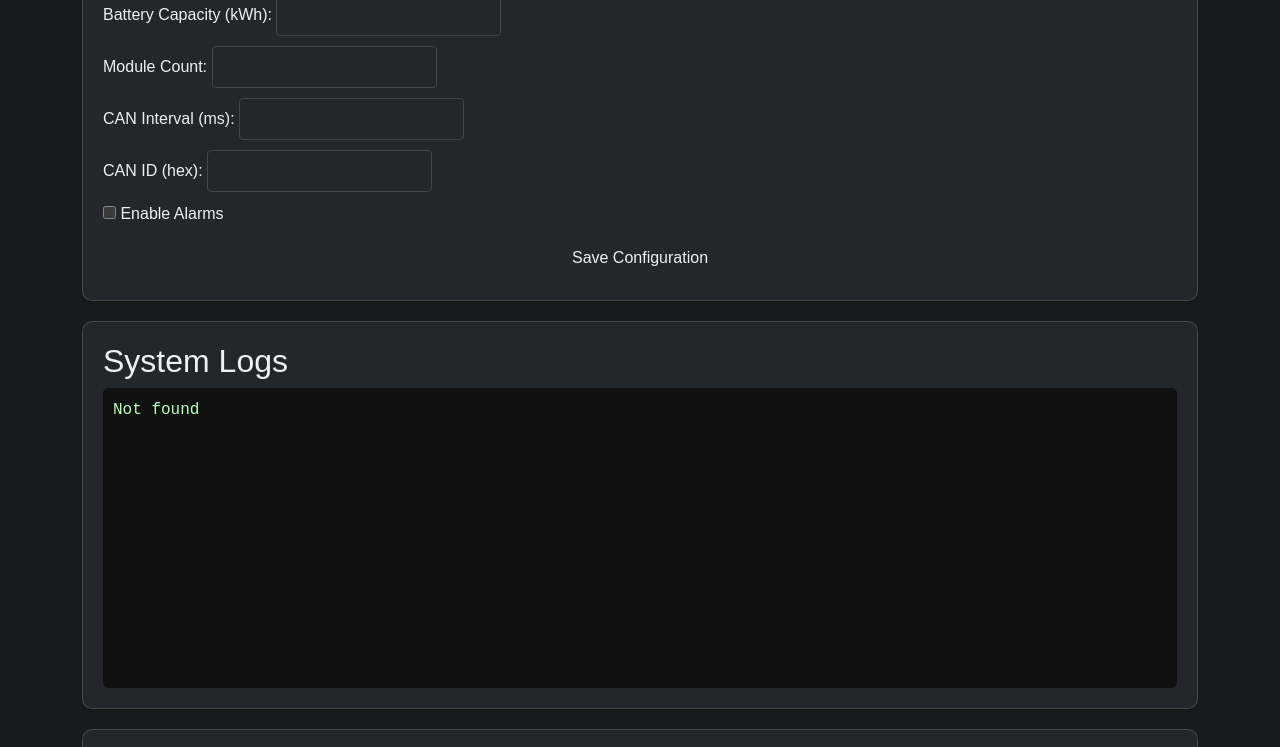
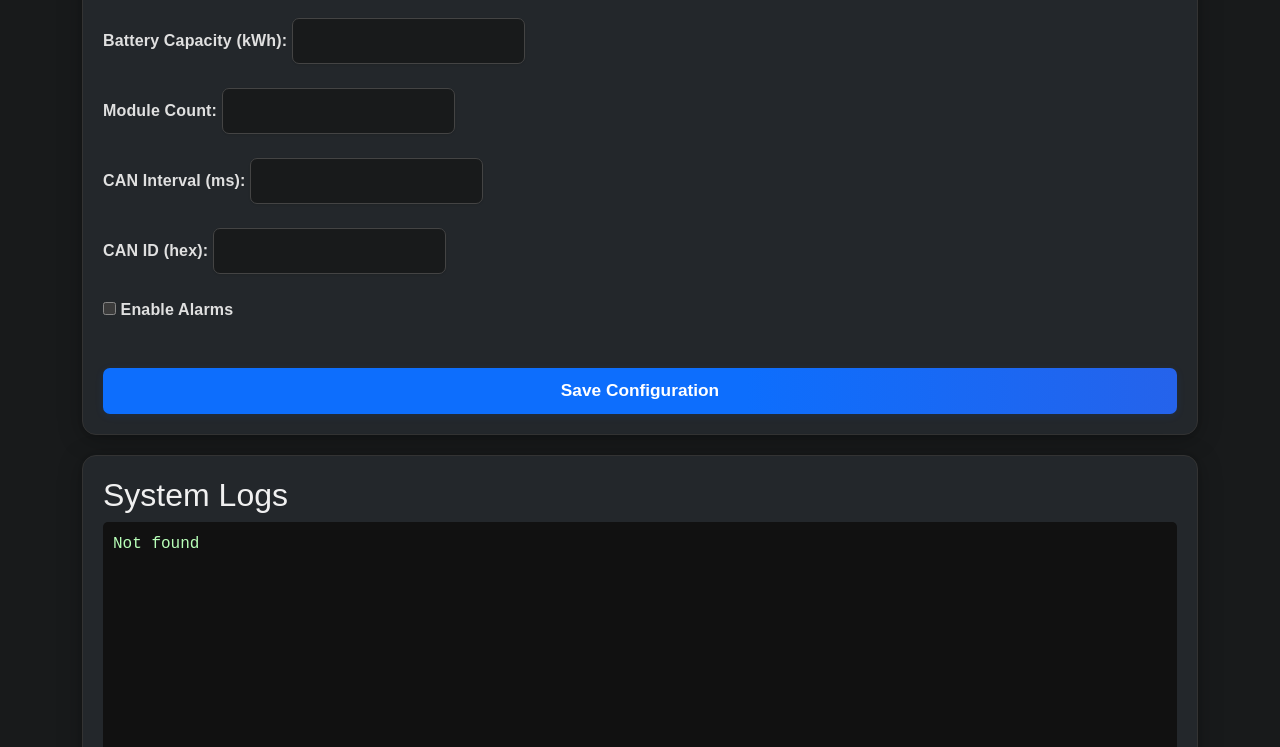
Before and after one commit to TaylorWoods1/InverterBatteryBridge, a plain HTML site: page data/index.html in a window 1280 px wide. Shown: the part 411-1158 px from the top of the page. Drawn offline with nearby package versions, Linux system fonts and the light colour scheme; no server answers.

Commit message:
Enhance dark mode styling in index.html by adding modern design elements for cards, forms, and inputs, improving overall user experience and visual consistency.

```diff
--- a/data/index.html
+++ b/data/index.html
@@ -41,6 +41,75 @@
             background: #23272b;
             color: #f0f0f0;
             border-color: #444;
+        }
+
+        /* Modern dark mode polish for cards, forms, and inputs */
+        body[data-bs-theme="dark"] .card {
+            background: #23272b;
+            color: #f0f0f0;
+            border-radius: 14px;
+            box-shadow: 0 4px 24px 0 rgba(0,0,0,0.25), 0 1.5px 4px 0 rgba(0,0,0,0.10);
+            border: 1px solid #333;
+        }
+        body[data-bs-theme="dark"] .form label,
+        body[data-bs-theme="dark"] .update-form label {
+            color: #e0e0e0;
+            font-weight: 600;
+            margin-bottom: 6px;
+            letter-spacing: 0.01em;
+        }
+        body[data-bs-theme="dark"] .form input[type="number"],
+        body[data-bs-theme="dark"] .form input[type="text"],
+        body[data-bs-theme="dark"] .update-form input[type="file"] {
+            background: #181a1b;
+            color: #f0f0f0;
+            border: 1.5px solid #444;
+            border-radius: 7px;
+            padding: 10px 12px;
+            margin-bottom: 2px;
+            transition: border-color 0.2s, box-shadow 0.2s;
+            box-shadow: 0 1px 2px 0 rgba(0,0,0,0.10);
+        }
+        body[data-bs-theme="dark"] .form input[type="number"]:focus,
+        body[data-bs-theme="dark"] .form input[type="text"]:focus,
+        body[data-bs-theme="dark"] .update-form input[type="file"]:focus {
+            border-color: #0d6efd;
+            box-shadow: 0 0 0 2px rgba(13,110,253,0.15);
+            outline: none;
+        }
+        body[data-bs-theme="dark"] .form .form-text,
+        body[data-bs-theme="dark"] .update-form .form-text {
+            color: #b0b0b0;
+        }
+        body[data-bs-theme="dark"] .form button,
+        body[data-bs-theme="dark"] .update-form button {
+            background: linear-gradient(90deg, #0d6efd 60%, #2563eb 100%);
+            color: #fff;
+            border: none;
+            border-radius: 7px;
+            box-shadow: 0 2px 8px 0 rgba(13,110,253,0.10);
+            font-weight: 600;
+            font-size: 1.08rem;
+            padding: 10px 0;
+            margin-top: 18px;
+            transition: background 0.2s, box-shadow 0.2s;
+        }
+        body[data-bs-theme="dark"] .form button:hover,
+        body[data-bs-theme="dark"] .update-form button:hover {
+            background: linear-gradient(90deg, #2563eb 60%, #0d6efd 100%);
+            box-shadow: 0 4px 16px 0 rgba(13,110,253,0.18);
+        }
+        body[data-bs-theme="dark"] .form,
+        body[data-bs-theme="dark"] .update-form {
+            margin-top: 24px;
+            gap: 22px;
+        }
+        body[data-bs-theme="dark"] .form input[type="checkbox"] {
+            accent-color: #0d6efd;
+        }
+        body[data-bs-theme="dark"] .form .error,
+        body[data-bs-theme="dark"] .update-form .error {
+            color: #ff6b6b;
         }
     </style>
 </head>
```
